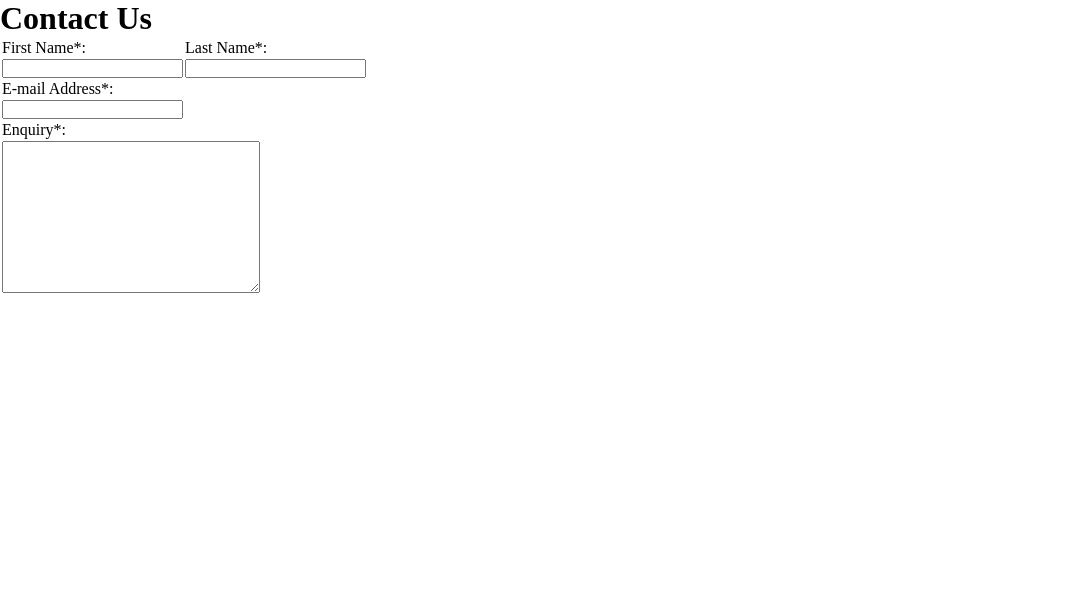
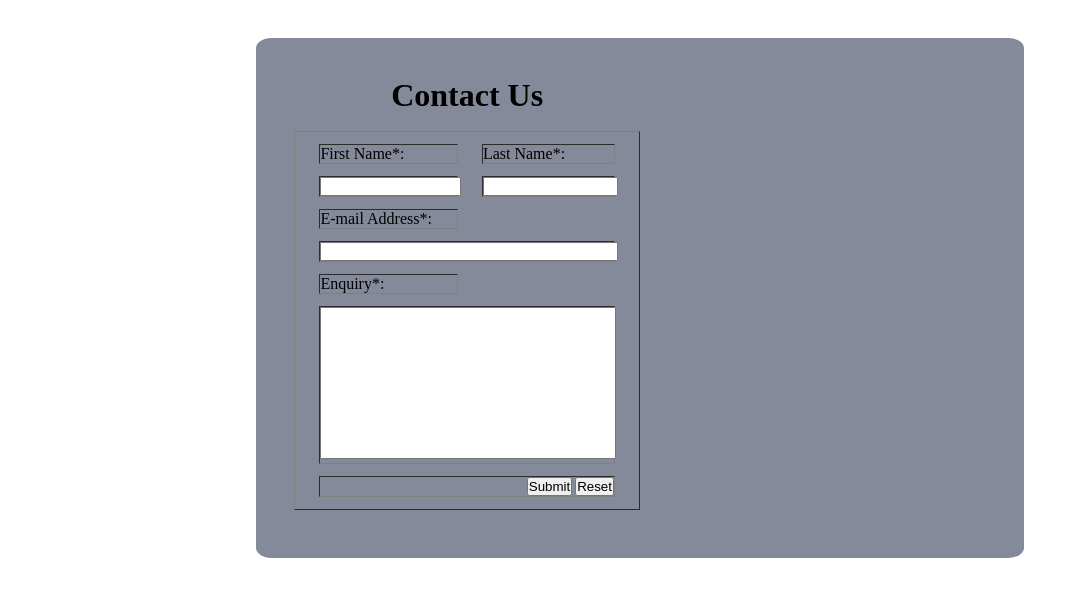
Before and after one commit to ItsSimon2K/SEB-Hardware, a PHP site: page /enquiry.html in a window 1280 px wide. Shown: the top 597 px of the page, without its empty margins (0-1086 px from the left). Run offline with PHP 8.4, Linux system fonts and the light colour scheme.

Commit message:
add style

```diff
--- a/assign1/enquiry.html
+++ b/assign1/enquiry.html
@@ -9,6 +9,7 @@
   <meta name="viewport" content="width=device-width, initial-scale=1.0">
   <title>Enquiry | SEB</title>
   <link rel="stylesheet" type="text/css" href="style.css">
+  <link rel="shortcut icon" type="image/x-icon" href="images/favicon.ico">
 </head>
 
 <body>
@@ -19,10 +20,10 @@
   <!-- content start -->
   <main>
     <div class="main-cont">
-      <div class="eform">
+      <div class="eform-card">
         <h1>Contact Us</h1>
-        <form action="">
-          <table>
+        <form class="eform" action="">
+          <table border="1" class="eform-table">
             <tr>
               <td><label for="fname">First Name*:</label></td>
               <td><label for="lname">Last Name*:</label></td>
@@ -48,6 +49,13 @@
             <tr>
               <td colspan="2"><textarea name="enquiry" id="enquiry" cols="30" rows="10"></textarea></td>
             </tr>
+
+            <tr>
+              <td colspan="2">
+                <input type="reset" value="Reset">
+                <input type="submit" value="Submit">
+              </td>
+            </tr>
           </table>
         </form>
       </div>
--- a/assign1/style.css
+++ b/assign1/style.css
@@ -196,3 +196,46 @@ footer address{
 	padding:1rem 0rem;
 
 }
+
+/* #region enquiry */
+.main-cont {
+	text-align: center;
+	margin: 3% 20% 0 20%;
+	background-color: #858a9b;
+	border-radius: 2%;
+	height: 520px;
+}
+
+.eform-card {
+	float: left;
+	margin: 5%;
+	width: 45%;
+}
+
+.eform-card h1 {
+	text-align: center;
+	margin-bottom: 5%;
+}
+
+.eform-table {
+	text-align: left;
+	width: 100%;
+	border-collapse: separate;
+	border-spacing: 1.5rem .75rem;
+}
+
+.eform input[type="text"], .eform input[type="email"] {
+	width: 100%;
+}
+
+.eform textarea {
+	resize: none;
+	width: 100%;
+}
+
+.eform input[type="submit"], .eform input[type="reset"] {
+	float: right;
+	margin-left: 1%;
+}
+
+/* #endregion */
```
